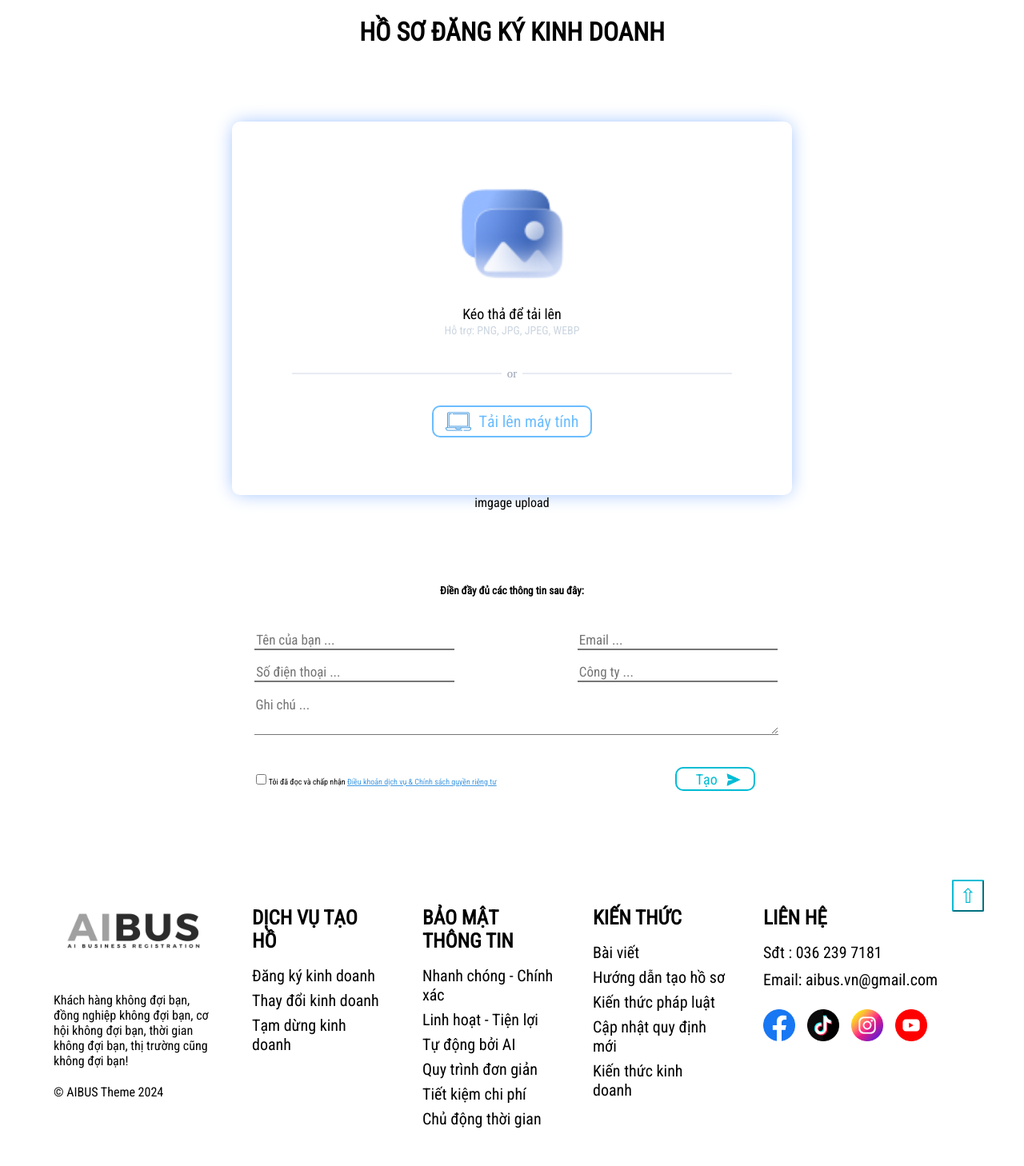
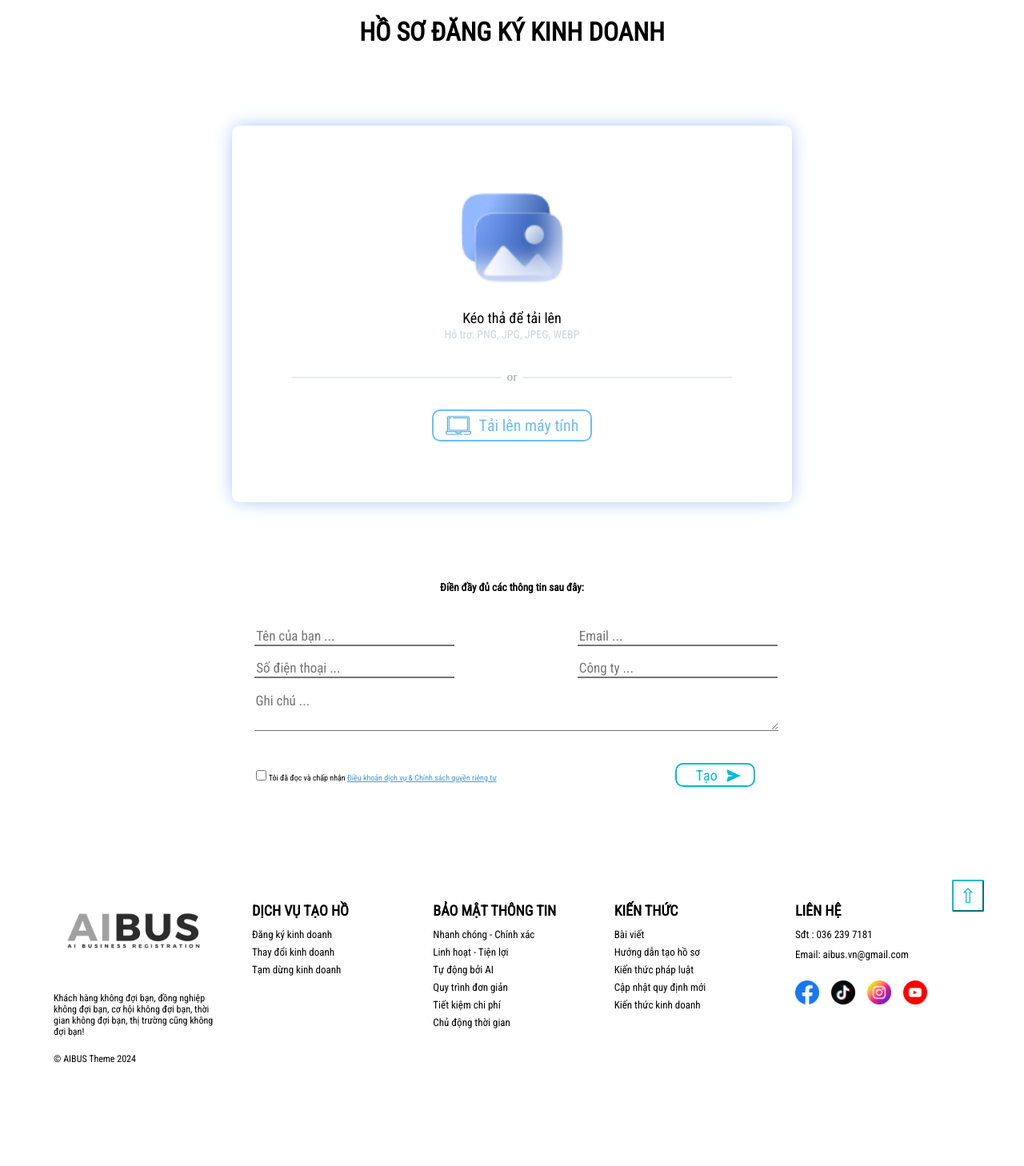
Before and after one commit to justin2405/aibus, a Django app: page /createprofile/ in a window 1280 px wide. Shown: the part 181-1639 px from the top of the page at 80% size. After the commit the page ends 1510 px from the top, so only its background shows below. Run offline with Django 5.2, Linux system fonts and the light colour scheme.

Commit message:
6/5/2024

```diff
--- a/home/static/css/style.css
+++ b/home/static/css/style.css
@@ -598,11 +598,11 @@ background-color: #2196F3;
   flex-flow: row wrap;
 }
 .footer h1{
-  font-size: 25px;
+  font-size: 18px;
 }
 .footer h3{
   margin: 5px 0 7px 0;
-  font-size: 20px;
+  font-size: 13px;
   font-weight: 500;
 }
 .footer .col01{
@@ -628,8 +628,8 @@ background-color: #2196F3;
 }
 .col05 img{
   margin-right: 15px;
-  width: 40px;
-  height: 40px;
+  width: 30px;
+  height: 30px;
 }
 .col01 img{
   margin-top: -48px;
@@ -639,6 +639,7 @@ background-color: #2196F3;
   clip-path: inset(47px 0px 57px 0px);
 }
 .col01 div{
+  font-size: 12px;
   margin-bottom: 20px;
   top: -31px;
   position: relative;
@@ -843,7 +844,7 @@ background-color: #2196F3;
 .formimportpicture p{
   position: relative;
   top: 10px;
-  font-size: 20px;
+  font-size: 15px;
   left: -190px
 }
 .uploadpicture{
@@ -1105,12 +1106,17 @@ background-color: #2196F3;
 }
 
 #image-preview img {
-  max-width: 100px;
+  max-width: 80px;
   margin-bottom: 10px;
+
+}
+#image-preview {
+  margin-left: 10%;
+
 }
 
 .progress {
-  width: 200px;
+  width: 300px;
   height: 10px;
   background-color: #ddd;
 }
@@ -1121,6 +1127,7 @@ background-color: #2196F3;
 }
 .preview-image {
   margin-bottom: 20px;
+
 }
 .preview-container {
   display: flex;
--- a/home/static/js/script.js
+++ b/home/static/js/script.js
@@ -199,24 +199,25 @@ function showImage() {
 }*/
 function load() {
   input.click();
-  input.handleFile();
-
-
-
 
 }
+function onchangepic() {
+  /*console.log("hi");*/
 
-function handleFile() {
+  /*
+  if (input.files && input.files.length > 0) {
+    const file = input.files[0];
+    console.log(file);
+} else {
+    console.error("Không có tệp nào được chọn.");
+}*/
 
-  for (var i = 0; i < files.length; i++) {
-      handleFileInputChange(files[i]);
-  }
-}
-
-function handleFileInputChange(file) {
   var preview = document.getElementById('image-preview');
   var details = document.getElementById('image-details');
 
+  var files = input.files;
+  for (var i = 0; i < files.length; i++) {
+    var file = files[i];
     var image = document.createElement('img');
     var previewContainer = document.createElement('div');
     var detailsContainer = document.createElement('div');
@@ -287,6 +288,12 @@ function handleFileInputChange(file) {
     detailsContainer.appendChild(imageSize);
   }
 
+
+
+
+
+}
+
 // scroll top
 
 let mybutton = document.getElementById("myBtn");
--- a/home/templates/createprofile.html
+++ b/home/templates/createprofile.html
@@ -20,7 +20,7 @@
             <header style="font-size: 1.125rem; display: flex;justify-content: center; align-items: center;">Kéo thả để tải lên
             </header>
             <span style="color: #cbd5e0;font-size: 0.875rem;">Hỗ trợ: PNG, JPG, JPEG, WEBP</span>
-            <input type="file" hidden name="" id="loadpicture">
+            <input type="file" hidden name="" id="loadpicture" onchange="onchangepic()">
           </div>
         </div>
         <div style="width: 550px; height: 30px; justify-content: flex-start; align-items: center; gap: 7px; display: inline-flex">
@@ -29,8 +29,10 @@
           <div style="flex: 1 1 0; height: 0px; border: 1px #E8EBF2 solid"></div>
         </div>
         <div style="display: flex;align-items: center;justify-content: center;">
-        <button type="button" class="importpicture"><img src="{% static 'icon/laptop.png' %}" alt="err" style="margin-right: 10px; "> <span >Tải lên máy tính</span></button>
+        <button type="button" class="importpicture" id="clickload" onclick="load()" ><img src="{% static 'icon/laptop.png' %}" alt="err" style="margin-right: 10px; "> <span >Tải lên máy tính</span></button>
       </div>
+      <div id="image-preview"></div>
+      <div id="image-details"></div>
         <!--<p>Tải lên ảnh CCCD/ CMND</p>
         <div style="display: flex;align-items: center;justify-content: center; width: 100%;cursor:pointer;">
         <div id="dropArea" ondragover="allowDrop(event)" ondrop="drop(event)" style="overflow: hidden;text-align: center; width: 60%; height:250px;align-items: center;justify-content: center;border-style: dashed;border-width: 2px;border-radius: 0.75rem;padding: 1rem;position: relative;">
@@ -58,8 +60,8 @@
           <button type="button" class="donebtn" id="donebtn" ><a href="#infor" style="text-decoration: none; color: #00BCD4;">Tạo</a></button>
         </div>-->
       </div>
-      <div class="imageupload" id="imageupload">
-        imgage upload
+      <div class="imageupload"  id="dropArea">
+
       </div>
 
         <div class="infor" id="infor">
--- a/home/templates/footer.html
+++ b/home/templates/footer.html
@@ -43,8 +43,8 @@
         </div>
         <div class="col05 col">
             <h1>LIÊN HỆ</h1>
-            <div style="font-size: 20px;margin-bottom: 10px;">Sđt : 036 239 7181</div>
-            <div style="font-size: 20px;margin-bottom: 25px;"> Email: aibus.vn@gmail.com</div>
+            <div style="font-size: 13px;margin-bottom: 10px;">Sđt : 036 239 7181</div>
+            <div style="font-size: 13px;margin-bottom: 25px;"> Email: aibus.vn@gmail.com</div>
             <div style="display: flex;">
                 <a href="https://www.facebook.com/people/AIBUS/61558509689542/"><img src="{% static 'icon/facebook.png' %}" alt="logo"></a>
                 <a href="https://www.tiktok.com/@ai_business_registration?is_from_webapp=1&sender_device=pc"><img src="{% static 'icon/tik-tok.png' %}" alt="logo"></a>
--- a/home/templates/index.html
+++ b/home/templates/index.html
@@ -85,12 +85,13 @@
 
                     <button type="button" class="seedetail" id="seedetail">Chi tiết</button>
                 </div>
+                <!--
                 <div class="detail01">
                     <img src="https://images.pexels.com/photos/443383/pexels-photo-443383.jpeg?auto=compress&cs=tinysrgb&w=1260&h=750&dpr=1" alt="err">
                     <h1>Tạo hồ sơ đăng ký kinh doanh cho công ty hợp danh</h1>
 
                     <button type="button" class="seedetail" id="seedetail">Chi tiết</button>
-                </div>
+                </div>-->
                 <div class="detail01">
                     <img src="https://images.pexels.com/photos/380769/pexels-photo-380769.jpeg?auto=compress&cs=tinysrgb&w=1260&h=750&dpr=1" alt="err">
                     <h1>Tạo hồ sơ đăng ký kinh doanh cho công ty TNHH 1 thành viên</h1>
```
Lines whose indentation alone changed are shown as unchanged.
